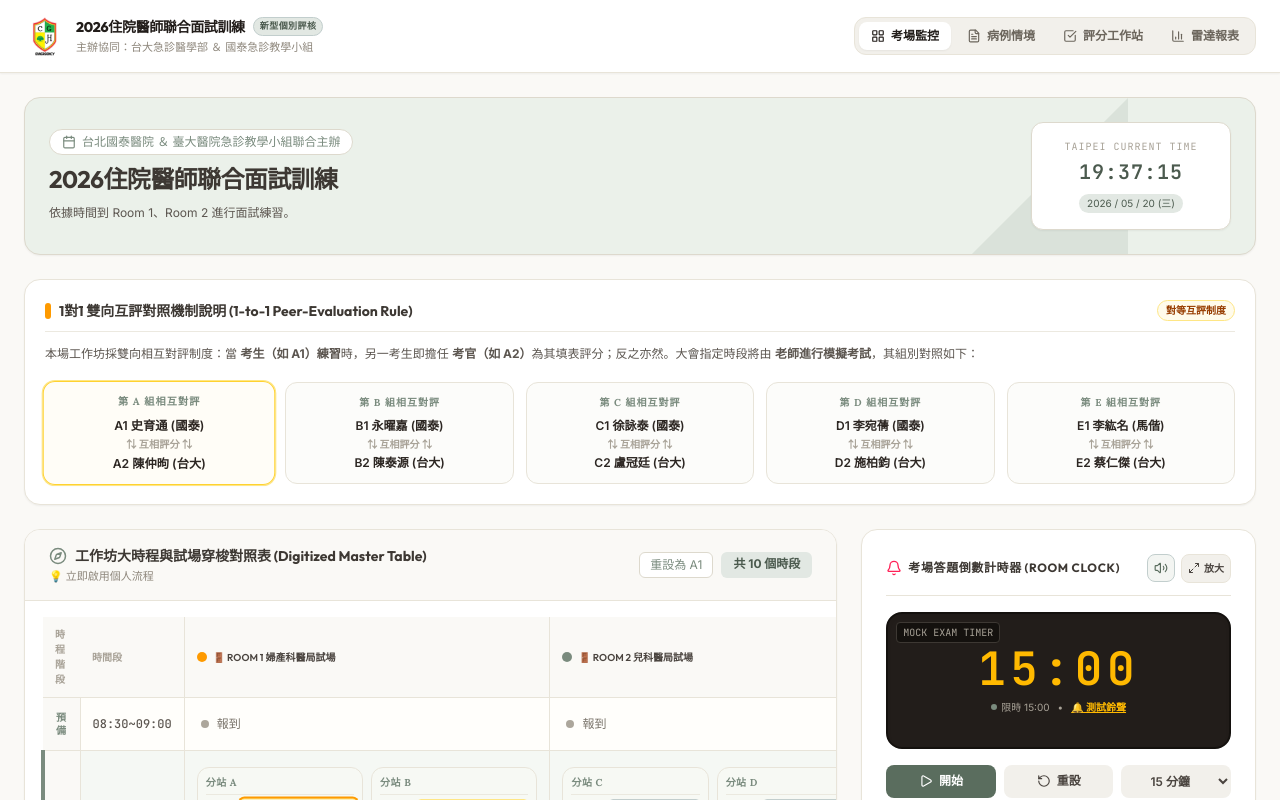
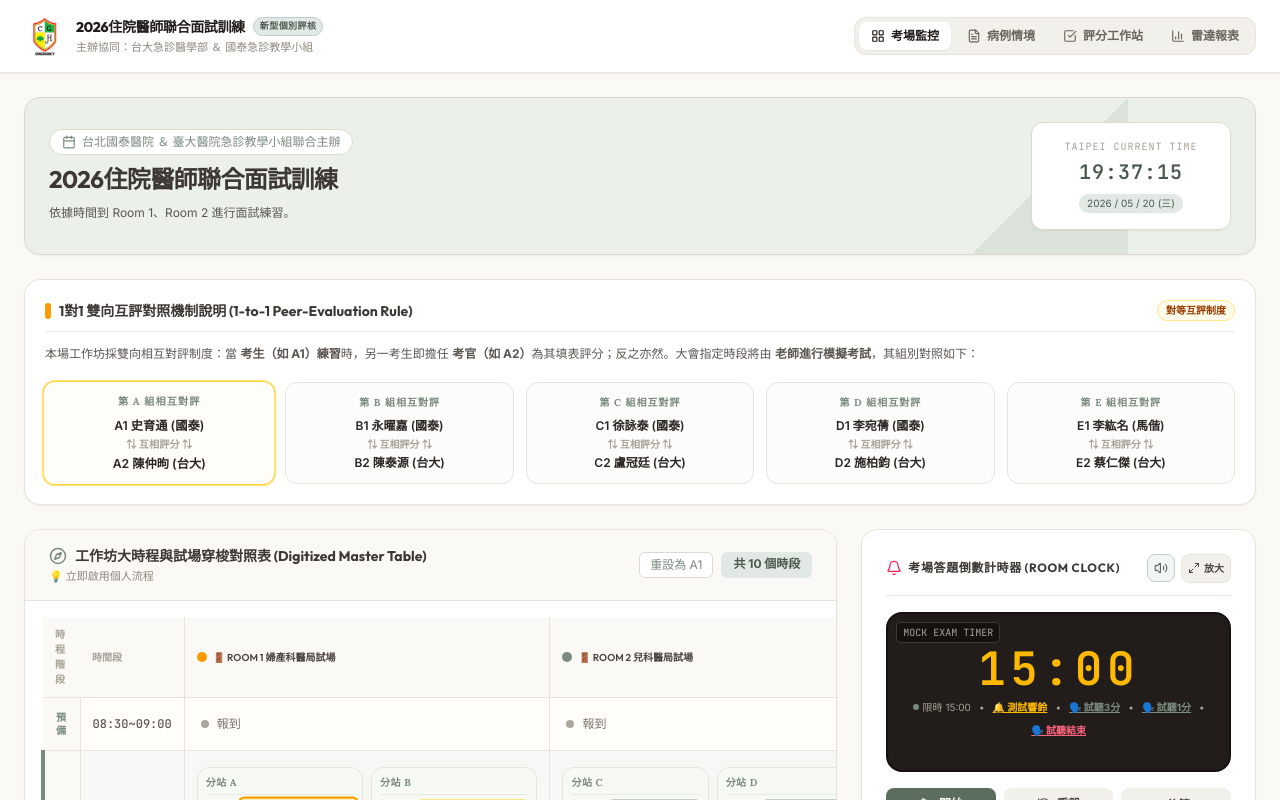
Before and after one commit to bybarian/ERboardtest, a React (Vite) app: page / in a window 1280 px wide. Shown: the top 800 px of the page. Built offline with nearby package versions, Linux system fonts and the light colour scheme.

Commit message:
feat: add voice reminders to interview timer
Integrate SpeechSynthesis API to provide verbal time warnings during the simulated interview sessions.

```diff
--- a/src/components/WorkShopDashboard.tsx
+++ b/src/components/WorkShopDashboard.tsx
@@ -73,6 +73,33 @@ export default function WorkShopDashboard({ onStartScoring }: WorkShopDashboardP
     }
   };
 
+  // Text-To-Speech (TTS) Voice Broadcaster
+  const speakText = (text: string) => {
+    if (!soundEnabled) return;
+    try {
+      if ("speechSynthesis" in window) {
+        // Cancel first to clear preceding queues
+        window.speechSynthesis.cancel();
+
+        const utterance = new SpeechSynthesisUtterance(text);
+        utterance.lang = "zh-TW";
+        utterance.rate = 1.0;
+        utterance.pitch = 1.0;
+
+        // Find suitable voice if applicable
+        const voices = window.speechSynthesis.getVoices();
+        const zhVoice = voices.find(v => v.lang === "zh-TW" || v.lang.startsWith("zh-HK") || v.lang.startsWith("zh-CN") || v.lang.startsWith("zh"));
+        if (zhVoice) {
+          utterance.voice = zhVoice;
+        }
+
+        window.speechSynthesis.speak(utterance);
+      }
+    } catch (err) {
+      console.warn("Speech synthesis error", err);
+    }
+  };
+
   useEffect(() => {
     // Current timestamp display
     const timer = setInterval(() => {
@@ -96,10 +123,16 @@ export default function WorkShopDashboard({ onStartScoring }: WorkShopDashboardP
           const next = prev - 1;
           if (next === 300) {
             playChimeSound("warning5");
+            speakText("報告，考核還剩五分鐘。");
           } else if (next === 180) {
             playChimeSound("warning3");
+            speakText("還剩三分鐘。");
+          } else if (next === 60) {
+            playChimeSound("warning3");
+            speakText("還剩一分鐘。");
           } else if (next === 0) {
             playChimeSound("completed");
+            speakText("時間到。模擬面試結束。");
           }
           return next;
         });
@@ -1006,10 +1039,34 @@ export default function WorkShopDashboard({ onStartScoring }: WorkShopDashboardP
                   className="text-amber-400 hover:text-amber-500 active:scale-95 transition-all text-[10px] font-bold underline cursor-pointer"
                   title="測試內置大會完試鈴聲"
                 >
-                  🔔 測試鈴聲
+                  🔔 測試響鈴
+                </button>
+                <span className="text-[#A8A297]">•</span>
+                <button
+                  onClick={() => speakText("還剩三分鐘。")}
+                  className="text-teal-500 hover:text-teal-600 active:scale-95 transition-all text-[10px] font-bold underline cursor-pointer"
+                  title="測試三分鐘剩餘語音"
+                >
+                  🗣️ 試聽3分
+                </button>
+                <span className="text-[#A8A297]">•</span>
+                <button
+                  onClick={() => speakText("還剩一分鐘。")}
+                  className="text-teal-500 hover:text-teal-600 active:scale-95 transition-all text-[10px] font-bold underline cursor-pointer"
+                  title="測試一分鐘剩餘語音"
+                >
+                  🗣️ 試聽1分
+                </button>
+                <span className="text-[#A8A297]">•</span>
+                <button
+                  onClick={() => speakText("時間到。模擬面試結束。")}
+                  className="text-rose-400 hover:text-rose-500 active:scale-95 transition-all text-[10px] font-bold underline cursor-pointer"
+                  title="測試時間到結束語音"
+                >
+                  🗣️ 試聽結束
                 </button>
                 {timeLeft < 180 && (
-                  <span className="text-rose-400 font-bold ml-1">
+                  <span className="text-rose-400 font-bold ml-1 animate-pulse">
                     ⚠️ 剩餘不到三分！
                   </span>
                 )}
@@ -1223,22 +1280,43 @@ export default function WorkShopDashboard({ onStartScoring }: WorkShopDashboardP
                 </span>
               </div>
 
-              <div className="mt-4 flex items-center gap-4 text-xs md:text-sm text-zinc-400 font-medium bg-zinc-950/60 px-4 py-2 rounded-full border border-zinc-900">
+              <div className="mt-4 flex items-center justify-center gap-3 text-xs md:text-sm text-zinc-400 font-medium bg-zinc-950/60 px-5 py-2.5 rounded-full border border-zinc-900 flex-wrap max-w-3xl">
                 <span className="flex items-center gap-1.5">
                   <span className="w-2.5 h-2.5 rounded-full bg-indigo-500"></span>
                   限時: 15分鐘
                 </span>
                 <span>•</span>
                 <span className="flex items-center gap-1.5 text-rose-400">
-                  <span className="w-2.5 h-2.5 rounded-full bg-rose-500"></span>
-                  3分鐘、5分鐘語音音效警示
+                  <span className="w-2.5 h-2.5 rounded-full bg-rose-500 animate-pulse"></span>
+                  3-1-5分自動語音/警報
                 </span>
                 <span>•</span>
                 <button
                   onClick={() => playChimeSound("completed")}
-                  className="text-amber-400 hover:underline flex items-center gap-1 ml-1 font-bold cursor-pointer"
+                  className="text-amber-400 hover:text-amber-500 hover:underline flex items-center gap-1 font-bold cursor-pointer"
                 >
-                  🔔 手動測試完試大鈴聲
+                  🔔 測試響鈴
+                </button>
+                <span>•</span>
+                <button
+                  onClick={() => speakText("還剩三分鐘。")}
+                  className="text-teal-400 hover:text-teal-500 hover:underline flex items-center gap-1 font-bold cursor-pointer"
+                >
+                  🗣️ 試聽3分
+                </button>
+                <span>•</span>
+                <button
+                  onClick={() => speakText("還剩一分鐘。")}
+                  className="text-teal-400 hover:text-teal-500 hover:underline flex items-center gap-1 font-bold cursor-pointer"
+                >
+                  🗣️ 試聽1分
+                </button>
+                <span>•</span>
+                <button
+                  onClick={() => speakText("時間到。模擬面試結束。")}
+                  className="text-rose-400 hover:text-rose-500 hover:underline flex items-center gap-1 font-bold cursor-pointer"
+                >
+                  🗣️ 試聽結束
                 </button>
               </div>
 
```
